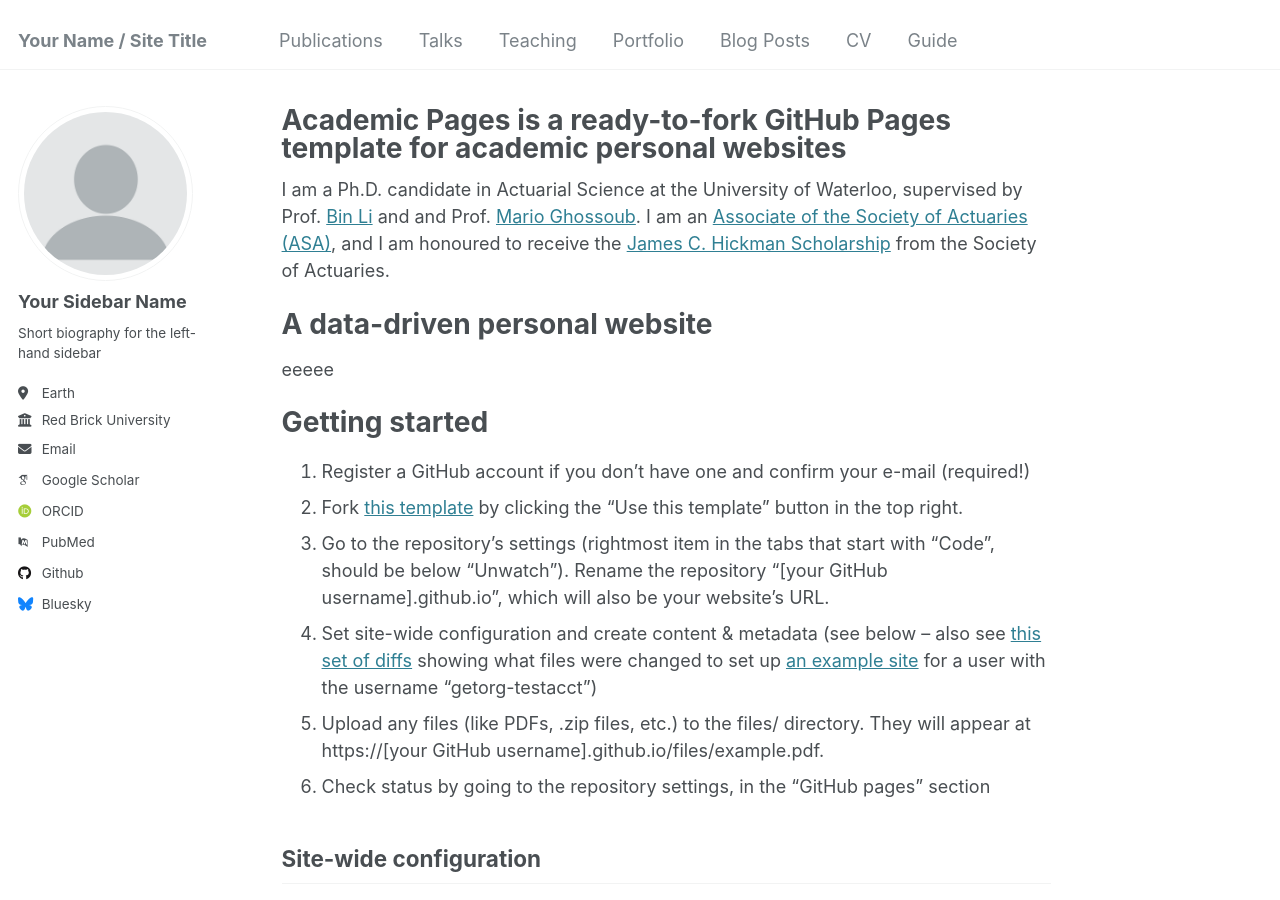
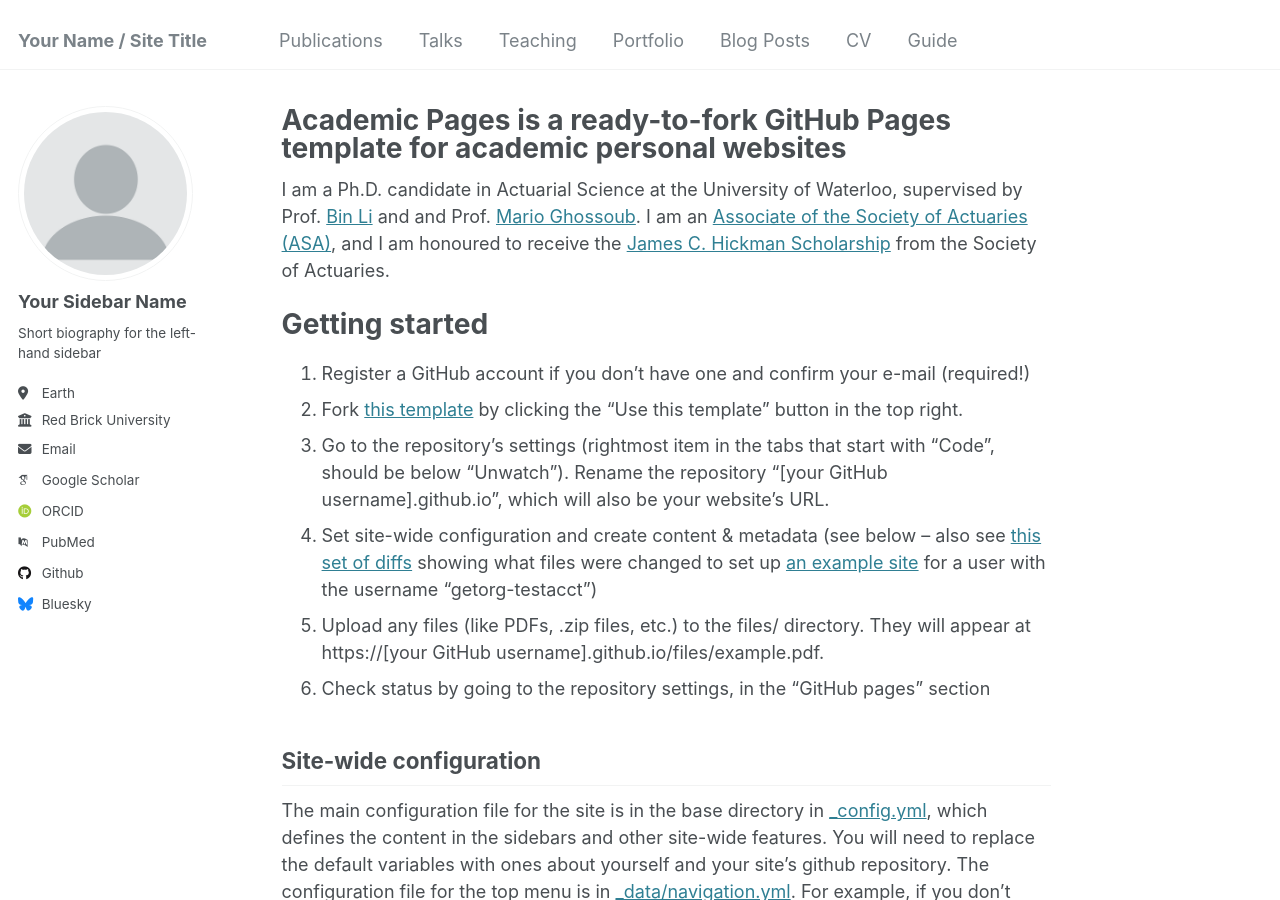
Before and after one commit to benxuanshi/benxuanshi.github.io, a Jekyll site: the page built from _pages/about.md, in a window 1280 px wide and 900 px high. Built offline with Jekyll 4.4.1, drawn with Linux system fonts in a browser that asks for light colours; some web fonts are replaced.

Commit message:
Update about.md

```diff
--- a/_pages/about.md
+++ b/_pages/about.md
@@ -9,9 +9,7 @@ redirect_from:
 
 I am a Ph.D. candidate in Actuarial Science at the University of Waterloo, supervised by Prof. [Bin Li](https://sites.google.com/view/binli/home) and and Prof.  [Mario Ghossoub](https://sites.google.com/site/marioghossoub/). I am an  [Associate of the Society of Actuaries (ASA)](https://www.soa.org/education/exam-req/edu-asa-req/), and  I am honoured to receive the [James C. Hickman Scholarship](https://www.soa.org/resources/announcements/press-releases/2023/2023-hickman-scholars/) from the Society of Actuaries.
 
-A data-driven personal website
-======
-eeeee
+
 
 Getting started
 ======
```
